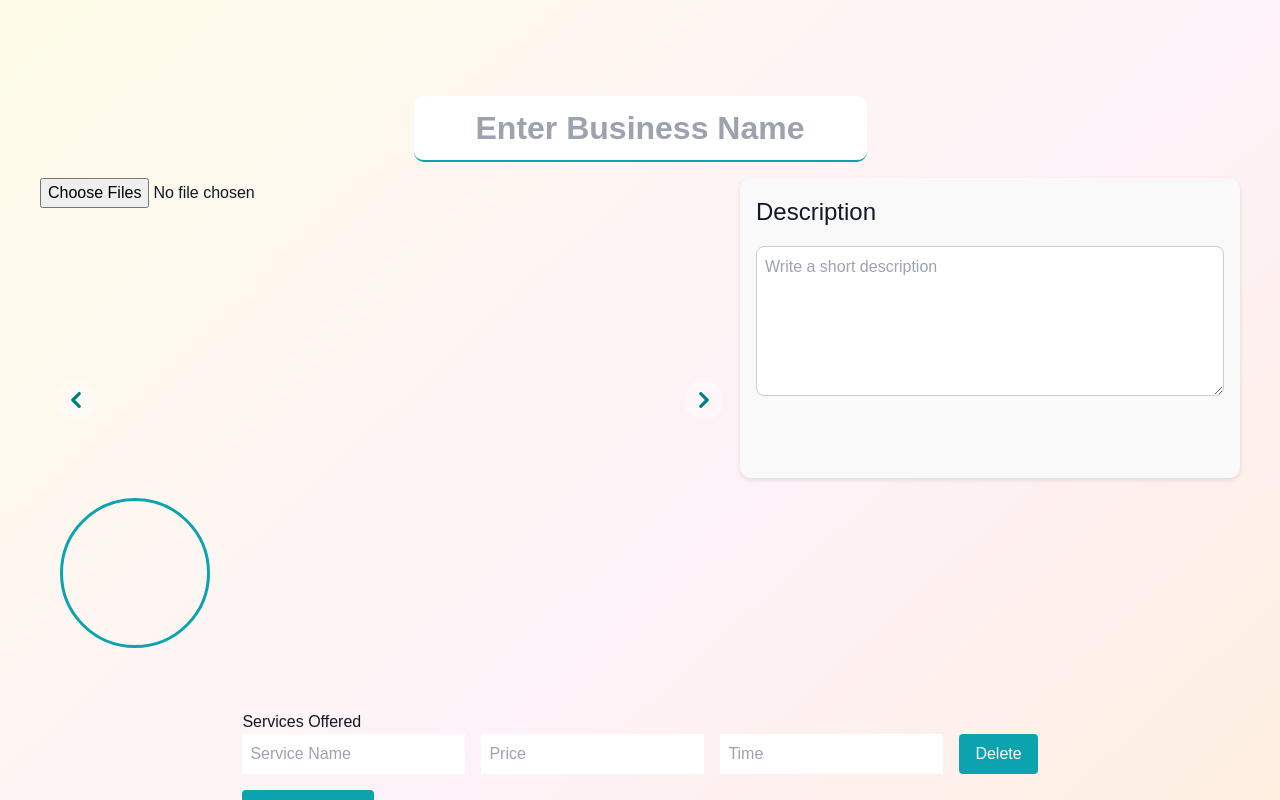
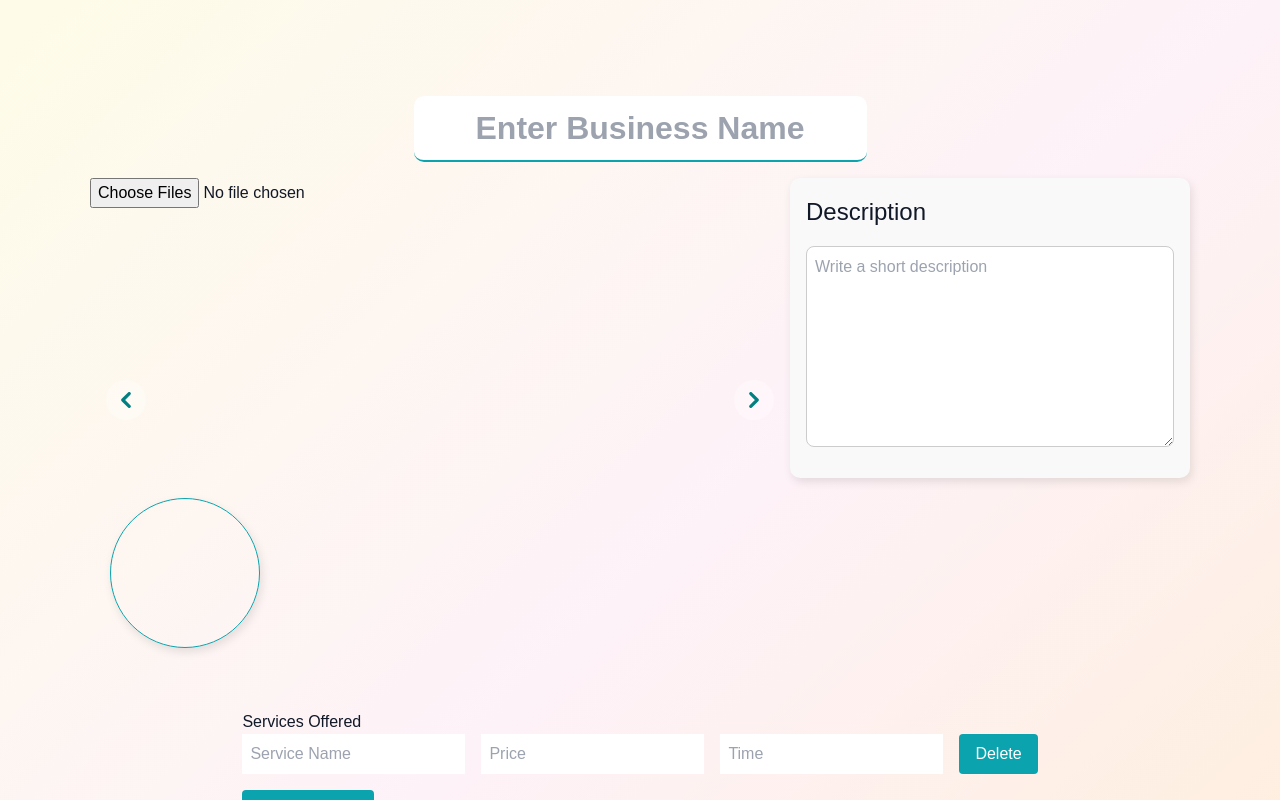
Before and after one commit to WSU-4110/Style, a Next.js app: page /portfolio in a window 1280 px wide. Shown: the top 800 px of the page. Built offline with nearby package versions, Linux system fonts and the light colour scheme.

Commit message:
Adjusting Description Box size

```diff
--- a/src/app/portfolio/portfolio.css
+++ b/src/app/portfolio/portfolio.css
@@ -39,7 +39,8 @@
     height: 150px;
     overflow: hidden;
     border-radius: 50%;
-    border: 3px solid #0ba3ad;
+    border: 1px solid #0ba3ad;
+    box-shadow: 2px 4px 10px rgba(0, 0, 0, 0.1);
   }
 
   .profile-picture-wrapper input[type="file"] {
@@ -67,12 +68,12 @@
   }
 
   .description-wrapper {
-    width: 500px;
+    width: 400px;
     height: 300px;
     background-color: #f9f9f9;
     padding: 1rem;
     border-radius: 10px;
-    box-shadow: 0px 2px 5px rgba(0, 0, 0, 0.1);
+    box-shadow: 2px 4px 10px rgba(0, 0, 0, 0.1);
   }
 
   .description-wrapper h2 {
@@ -82,7 +83,7 @@
 
   .description-wrapper textarea {
     width: 100%;
-    height: 150px;
+    height: 75%;
     border: 1px solid #ccc;
     border-radius: 8px;
     padding: 0.5rem;
@@ -114,7 +115,7 @@
   }
 
   .delete-service-button:hover {
-    background-color: #c0392b;
+    background-color: #862216;
   }
 
   .add-service-button {
```
Also changed, not shown: src/app/portfolio/page.tsx (+7 -1 lines).
